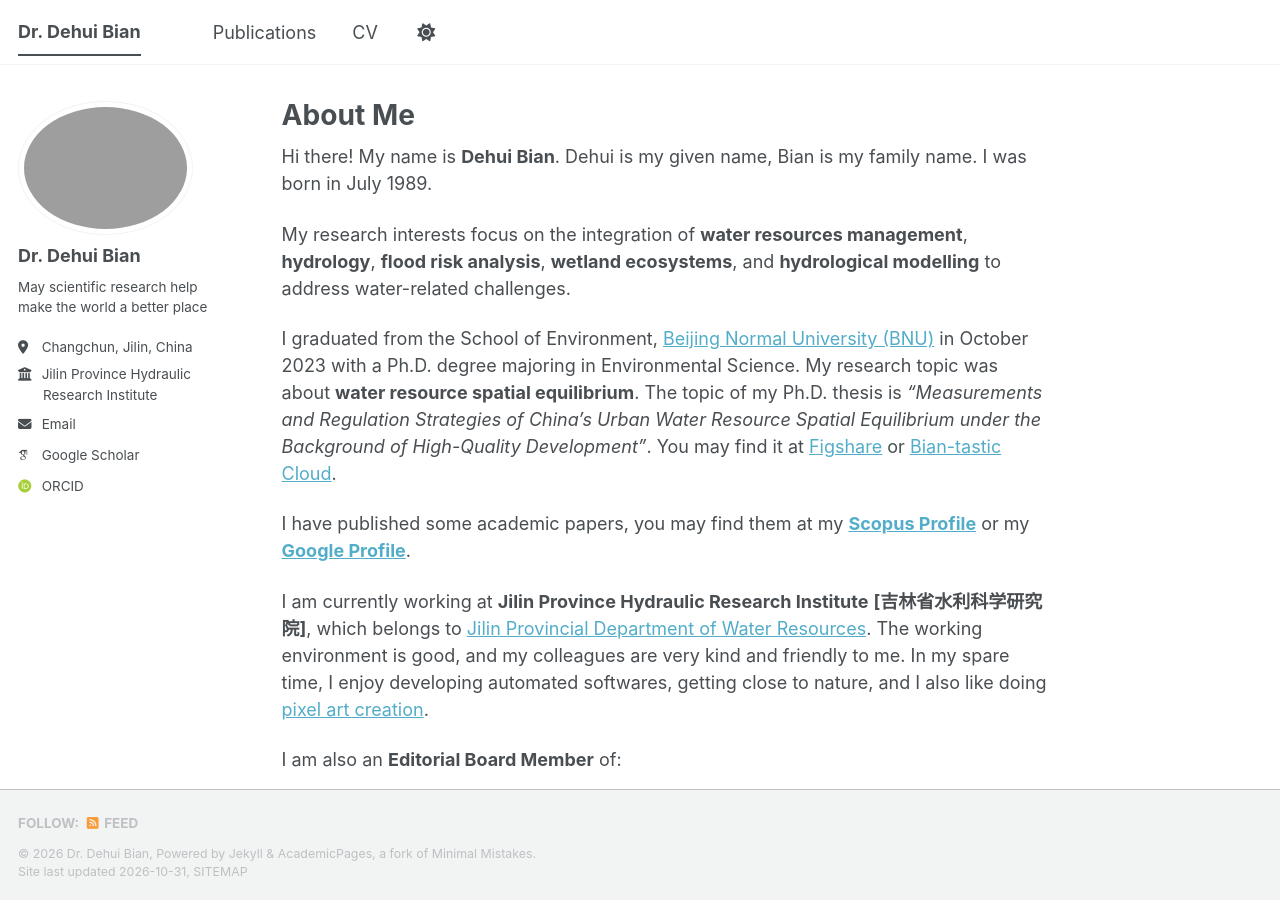
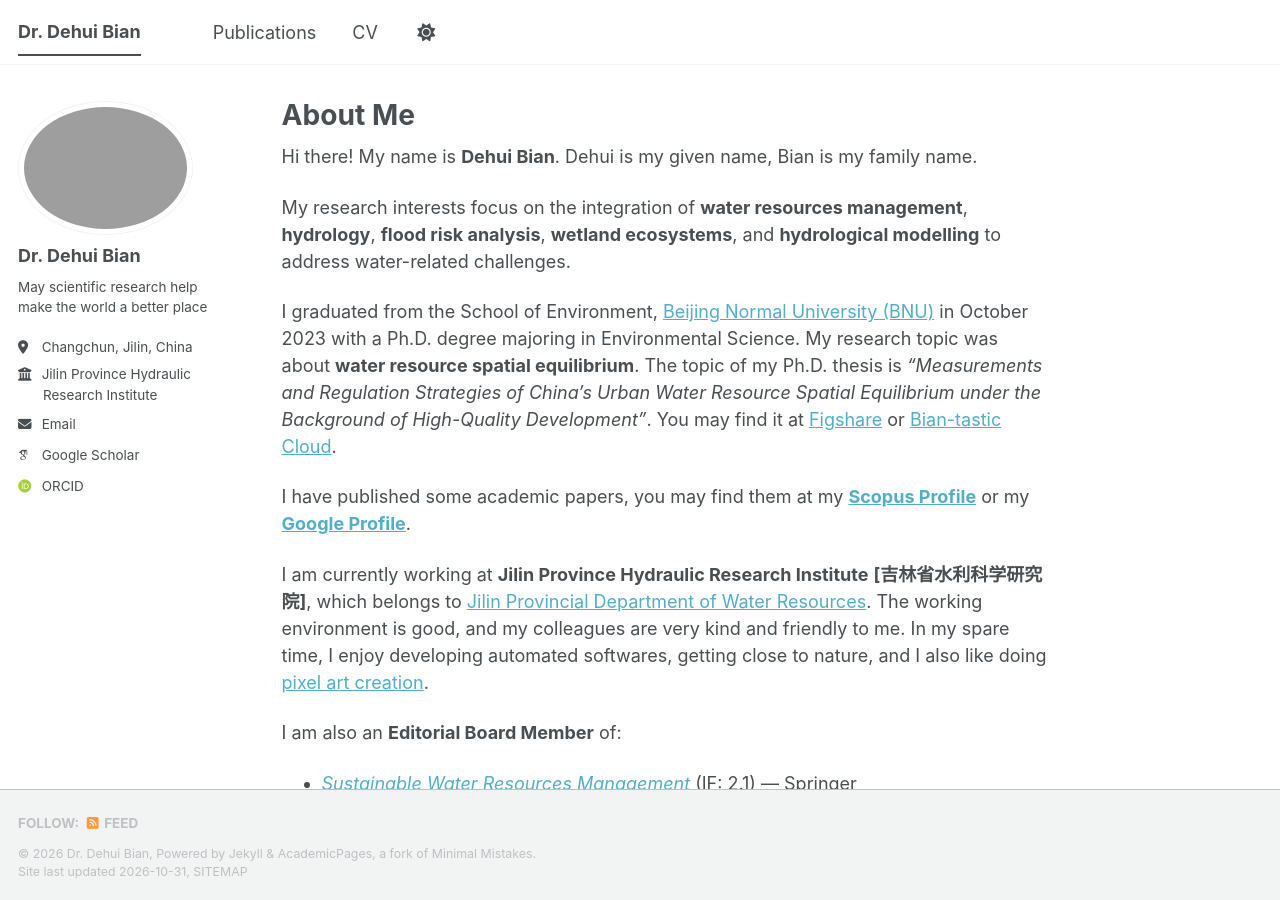
Before and after one commit to DehuiBian/dehuibian.github.io, a Jekyll site: the page built from index.md, in a window 1280 px wide and 900 px high. Built offline with Jekyll 4.4.1, drawn with Linux system fonts in a browser that asks for light colours; some web fonts are replaced; a script bundle is joined from its source files by our own code; library files that are not in the unit come from our copies.

Commit message:
index.md

```diff
--- a/index.md
+++ b/index.md
@@ -5,7 +5,7 @@ permalink: /
 title: "About Me"
 ---
 
-Hi there! My name is **Dehui Bian**. Dehui is my given name, Bian is my family name. I was born in July 1989.
+Hi there! My name is **Dehui Bian**. Dehui is my given name, Bian is my family name.
 
 My research interests focus on the integration of **water resources management**, **hydrology**, **flood risk analysis**, **wetland ecosystems**, and **hydrological modelling** to address water-related challenges.
 
```
